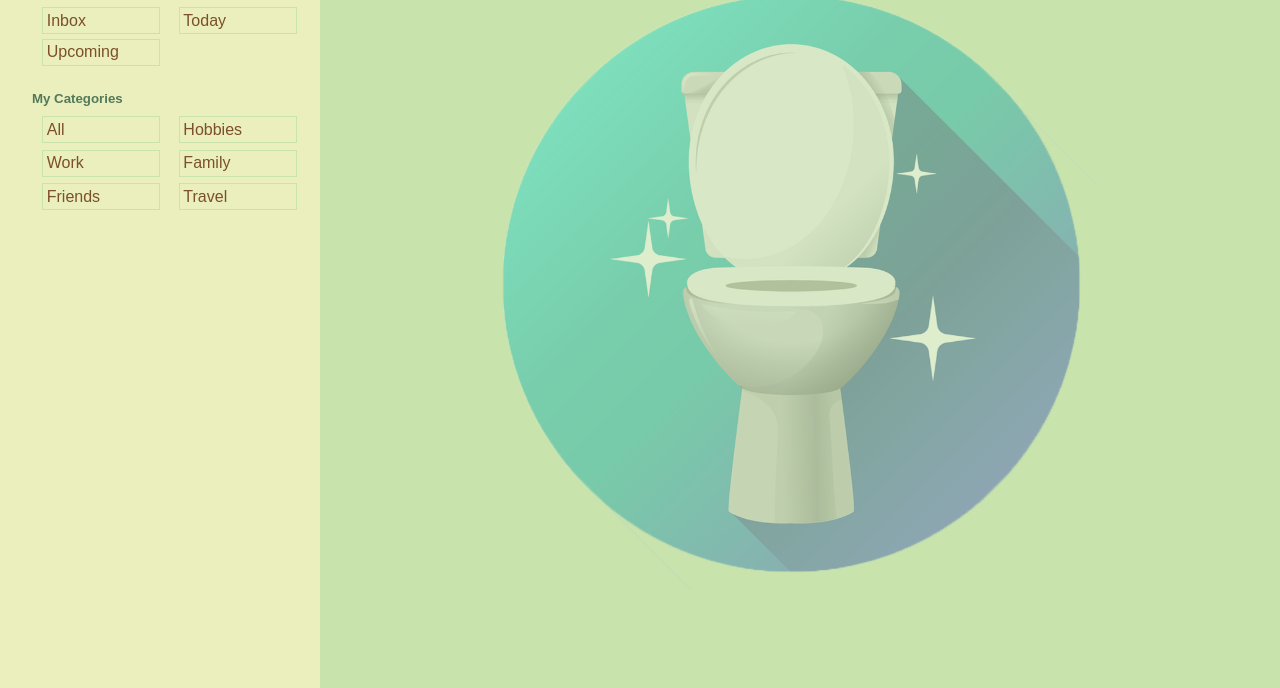
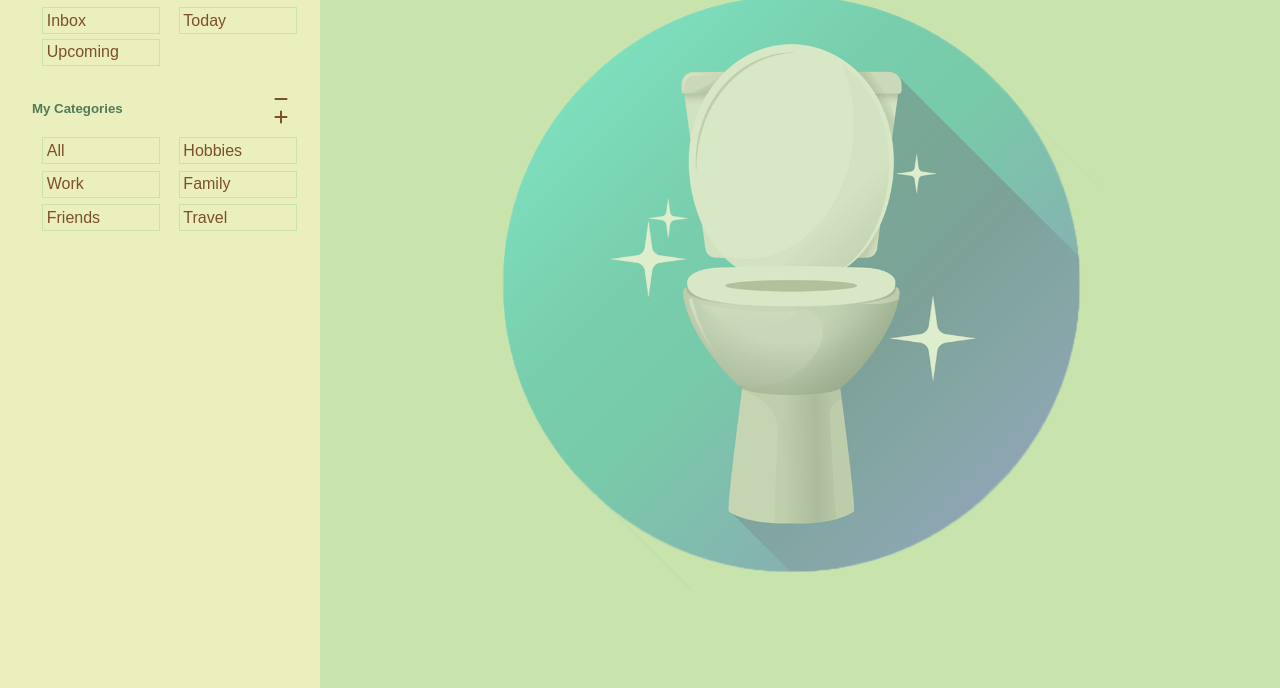
Before and after one commit to Mogoatlhe/todo-list, a website built with webpack: page dist/index.html in a window 1280 px wide. Shown: the part 131-819 px from the top of the page. Built offline with nearby package versions, Linux system fonts and the light colour scheme.

Commit message:
added buttons to add/clear category items

```diff
--- a/src/DOM/side-panel/category.js
+++ b/src/DOM/side-panel/category.js
@@ -16,17 +16,47 @@ export class Category{
     }
 
     setCategory(textContent, items){
+        const categoryHeadingContainer = new Element("div", [], `category-heading-container`);
         const categoryHeading = new Element("h5", [], `category-heading`, textContent);
         const categoryContainer = new Element("div", [], "category-container");
         this.#categoryContainer = categoryContainer.getElement();
 
+        const categoryHeadingContainerNode = categoryHeadingContainer.getElement();
+        categoryHeadingContainerNode.append(categoryHeading.getElement());
+
+        if(textContent === "My Categories"){
+            categoryHeadingContainerNode.append(this.#addCategoryManagementButtons());
+        }
+
         this.#category = this.#categoryContainer;
-        this.#category.append(categoryHeading.getElement());
+        this.#category.append(categoryHeadingContainerNode);
 
         if(items !== undefined){
             this.setCategoryItems(items);
             this.#categoryContainer.append(this.#categoryItemContainer);
         }
+    }
+
+    #addCategoryManagementButtons(){
+
+        const categoryButtonsContainer = new Element("div", [], "category-buttons-container");
+        const removeCategoryButton = new Element("buttons", [], "remove-category-button");
+        const addCategoryButton = new Element("buttons", [], "add-category-button");
+        const removeSymbol = new Element("i", [], "fa-solid fa-minus");
+        const addSymbol = new Element("i", [], "fa-solid fa-plus");
+
+        const categoryButtonsContainerNode = categoryButtonsContainer.getElement();
+        const removeCategoryButtonNode = removeCategoryButton.getElement();
+        const addCategoryButtonNode = addCategoryButton.getElement();
+        const removeSymbolNode = removeSymbol.getElement();
+        const addSymbolNode = addSymbol.getElement();
+
+        removeCategoryButtonNode.append(removeSymbolNode);
+        addCategoryButtonNode.append(addSymbolNode);
+        categoryButtonsContainerNode.append(removeCategoryButtonNode);
+        categoryButtonsContainerNode.append(addCategoryButtonNode);
+
+        return categoryButtonsContainerNode;
     }
 
     getCategory(){
--- a/src/DOM/style/style.css
+++ b/src/DOM/style/style.css
@@ -72,11 +72,29 @@ body{
     padding: 3% 10%;
 }
 
+.category-heading-container{
+    display: flex;
+    justify-content: space-between;
+    align-items: center;
+}
+
 .category-heading{
     font-weight: bold;
     font-family: sans-serif;
     color: var(--russet);
     color: var(--amazon);
+}
+
+.category-buttons-container{
+    display: flex;
+    flex-direction: column;
+    color: var(--russet);
+    font-weight: bold;
+}
+
+.category-buttons-container *:hover{
+    transform: scale(1.2);
+    cursor: pointer;
 }
 
 .category-items-container{
--- a/src/index.js
+++ b/src/index.js
@@ -38,5 +38,12 @@ const LoadPages = (() => {
     content.append(mainNode);
 
     main.removeToDo();
-    // main.editToDosEvent();
+
+    categoryItems.forEach(item => {
+        const node = item.getItem();
+        node.addEventListener("click", () => {
+            console.log(node);
+        });
+    });
+
 })();
```
Also changed, not shown: dist/bundle.js.
